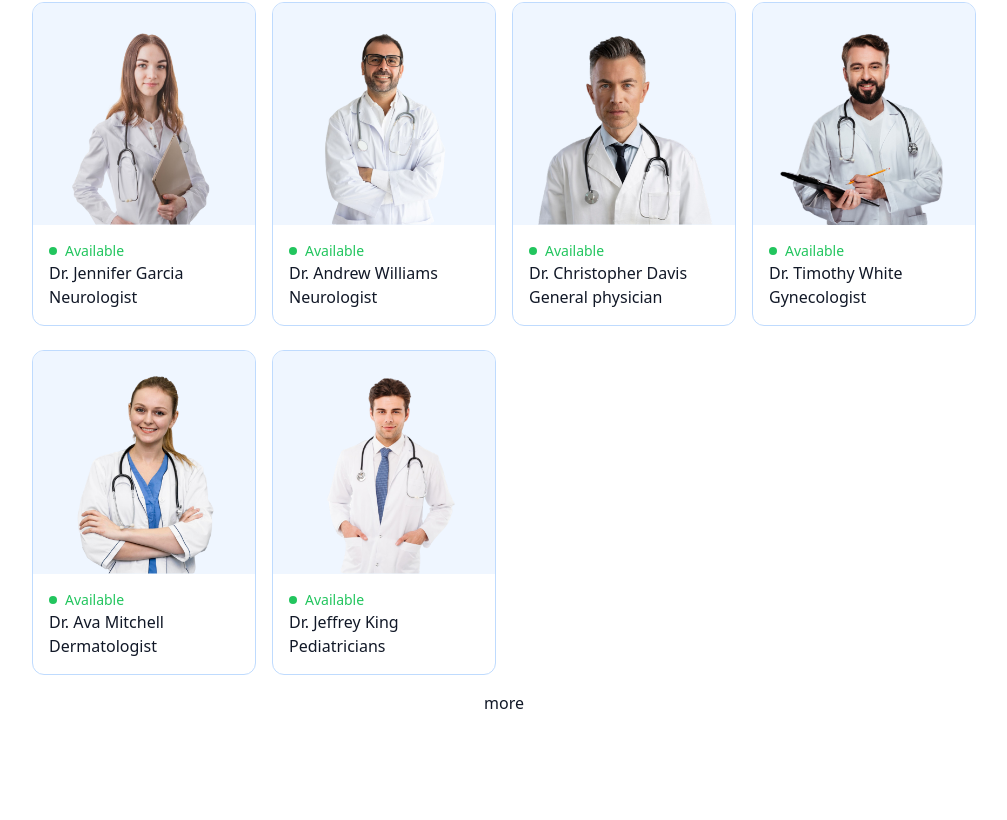
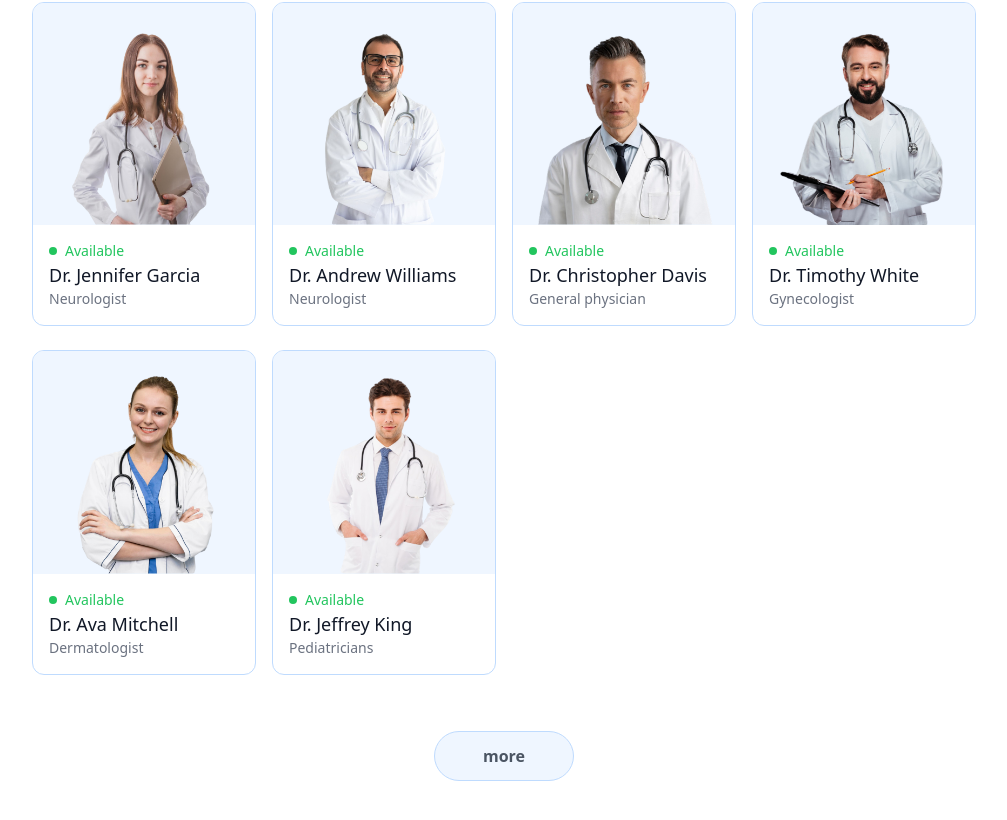
Before and after one commit to SachindaBandara/Doctor-Appoinment-Booking-Website-using-React, a React (Vite) app in the folder frontend/: page / in a window 1280 px wide. Shown: the part 1598-2418 px from the top of the page, without its empty margins (136-1143 px from the left). Before the commit the page ends 2377 px from the top, so only its background shows below. Built offline with nearby package versions, Linux system fonts and the light colour scheme.

Commit message:
add changes

```diff
--- a/frontend/src/components/TopDoctors.jsx
+++ b/frontend/src/components/TopDoctors.jsx
@@ -1,28 +1,32 @@
 import React from 'react'
 import { doctors } from '../assets/assets'
+import { useNavigate } from 'react-router-dom'
 
 const TopDoctors = () => {
+
+const navigate =useNavigate()
+
   return (
     <div className='flex flex-col items-center gap-4 my-16 text-gray-900 md:mx-10'>
       <h1 className='text-3xl font-bold'>Top Doctors</h1>
       <p className='sm:w-1/3 text-center text-sm'>Simply browse through our extensive list of trusted doctors.</p>
       <div className='w-full grid grid-cols-auto gap-4 pt-5 gap-y-6 px-3 sm:px-0'>
         {doctors.slice(0,10).map((item,index)=>(
-            <div className='border border-blue-200 rounded-xl overflow-hidden cursor-pointer hover:tanslate-y-[-10px] transition-all duration-500' key={index}>
-                <img className='bg-blue-50 ' src={item.image} alt="" />
+            <div onClick={()=>navigate(`/appointment/${item._id}`)} className='border border-blue-200 rounded-xl overflow-hidden cursor-pointer hover:translate-y-[-10px] transition-all duration-500' key={index}>
+                <img className='bg-blue-50  hover:bg-primary' src={item.image} alt="" />
                 <div className='p-4'>
                     <div className='flex items-center gap-2 text-sm text-center text-green-500'>
                         <p className='w-2 h-2 bg-green-500 rounded-full'></p>
                         <p>Available</p>
                     </div>
-                    <p>{item.name}</p>
-                    <p>{item.speciality}</p>
+                    <p className='text-gray-900 text-lg font-medium'>{item.name}</p>
+                    <p className='text-gray-500 text-sm'>{item.speciality}</p>
                 </div>
             </div>
         ))}
       </div>
 
-      <button>more</button>
+      <button className='bg-blue-50 text-gray-600 font-semibold px-12 py-3 rounded-full border border-blue-200 mt-10'>more</button>
     </div>
   )
 }
```
